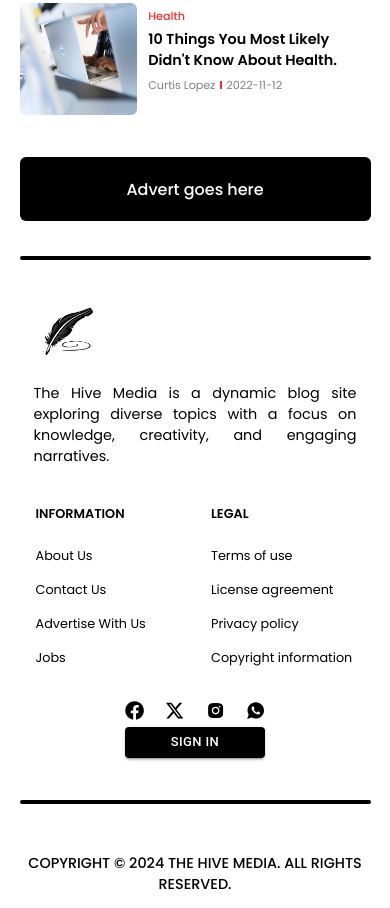
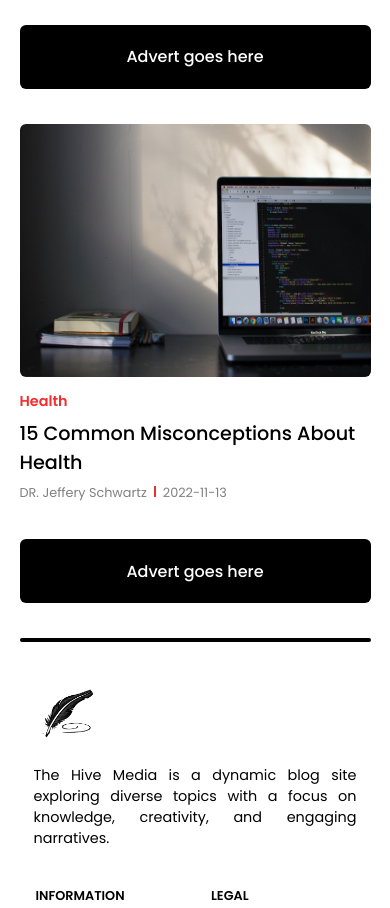
Before and after one commit to Fareed0001/thehivemedia, a Next.js app: page / in a window 390 px wide. Shown: the part 900-1808 px from the top of the page. Built offline with nearby package versions, Linux system fonts and the light colour scheme.

Commit message:
abu corrections on mobile view

```diff
--- a/src/components/Card/ImageLeftContentRight.jsx
+++ b/src/components/Card/ImageLeftContentRight.jsx
@@ -15,7 +15,7 @@ function ImageLeftContentRight() {
   const [firstPost, secondPost, thirdPost] = PostData.slice(1, 4);
 
   // Function to generate card link
-  const generateCardLink = (post) => `/${post.category}/${post.id}`;
+  const generateCardLink = (post) => `/${post.category}/${post.title}`;
 
   return (
     <div className={styles.imageLeftContentRightDiv}>
--- a/src/components/Card/ImageTopContentBottom.jsx
+++ b/src/components/Card/ImageTopContentBottom.jsx
@@ -16,7 +16,7 @@ function ImageTopContentButtom() {
   const firstPost = PostData[0];
 
   // Function to generate card link
-  const generateCardLink = (post) => `/${post.category}/${post.id}`;
+  const generateCardLink = (post) => `/${post.category}/${post.title}`;
 
   return (
     <div className={styles.imageTopContentButtomDiv}>
--- a/src/components/HomePage/HomePage.jsx
+++ b/src/components/HomePage/HomePage.jsx
@@ -1,5 +1,6 @@
 import React from "react";
 import HomePageFirstDiv from "./HomePageFirstDiv";
+import HomePageSecondDiv from "./HomePageSecondDiv";
 import styles from "@/styles/homepage.module.css";
 import Advert from "../Advert/Advert"
 
@@ -10,6 +11,8 @@ function HomePage() {
         <div className={styles.homePageDiv}>
             <HomePageFirstDiv />
             <Advert />
+            <HomePageSecondDiv />
+            <Advert />
         </div>
     );
 
--- a/src/components/HomePage/HomePageSecondDiv.jsx
+++ b/src/components/HomePage/HomePageSecondDiv.jsx
@@ -0,0 +1,42 @@
+import React from "react";
+import styles from '@/styles/homepage.module.css';
+import { Grid } from '@mui/material';
+import { CardActionArea } from '@mui/material';
+import { PostData } from "@/Data/Post";
+import { ImageTopContentButtomImage } from "../Card/CardImage";
+import { CardTextDiv } from "../Card/CardTextDiv";
+
+
+function HomePageSecondDiv() {
+
+    // Get the category post from the array
+    const categoryFirstPost = PostData[4];
+    // const categorySecondPost = PostData[0];
+
+    // Function to generate card link
+    const generateCardLink = (post) => `/${post.category}/${post.title}`;
+
+
+    return (
+        <Grid container className={styles.homePageFirstDiv}>
+            <Grid item xs={12} sm={6} md={6} lg={3} className={styles.homePageFirstDivLargeCardDiv}>
+                <CardActionArea href={generateCardLink(categoryFirstPost)}>
+                    <ImageTopContentButtomImage
+                        altText="Test image"
+                        imagePath={categoryFirstPost.image}
+                    />
+                    <CardTextDiv
+                        category={categoryFirstPost.category}
+                        title={categoryFirstPost.title}
+                        author={categoryFirstPost.author}
+                        date={categoryFirstPost.date}
+                        source={categoryFirstPost.source}
+                    />
+                </CardActionArea>
+            </Grid>
+        </Grid>
+    );
+
+}
+
+export default HomePageSecondDiv;
--- a/src/components/Navbar/SideMenu.jsx
+++ b/src/components/Navbar/SideMenu.jsx
@@ -14,17 +14,17 @@ import Link from "next/link";
 import { IoEnter } from "react-icons/io5";
 import { MdSportsBasketball } from "react-icons/md";
 import { GrTechnology } from "react-icons/gr";
-import { RiMovie2Fill } from "react-icons/ri";
-import { SiAlienware } from "react-icons/si";
+import { RiMovie2Line } from "react-icons/ri";
+import { RiAliensLine } from "react-icons/ri";
 import { SiYourtraveldottv } from "react-icons/si";
 import { MdNightlife } from "react-icons/md";
 import { SiDcentertainment } from "react-icons/si";
-import { FaUserSecret } from "react-icons/fa";
-import { FaCircleInfo } from "react-icons/fa6";
-import { RiContactsBookFill } from "react-icons/ri";
-import { RiAdvertisementFill } from "react-icons/ri";
+import { FaPersonCircleQuestion } from "react-icons/fa6";
+import { BsInfoCircle } from "react-icons/bs";
+import { TiContacts } from "react-icons/ti";
+import { RiAdvertisementLine } from "react-icons/ri";
 import { TiWeatherPartlySunny } from "react-icons/ti";
-import { FaPodcast } from "react-icons/fa";
+import { LiaPodcastSolid } from "react-icons/lia";
 import { IoNewspaperOutline } from "react-icons/io5";
 
 
@@ -67,7 +67,7 @@ function Sidebar() {
 
           <div className={styles.mobileSideBar}>
             <ListItem onClick={handleDrawerClose}>
-                <Link href=""><ListItemText primary={<><FaPodcast /> Podcast</>} /></Link>
+                <Link href=""><ListItemText primary={<><LiaPodcastSolid /> Podcast</>} /></Link>
             </ListItem>
             <ListItem onClick={handleDrawerClose}>
                 <Link href=""><ListItemText primary={<><IoNewspaperOutline /> News</>} /></Link>
@@ -82,10 +82,10 @@ function Sidebar() {
             <Link href=""><ListItemText primary={<><GrTechnology /> Technology</>} /></Link>
           </ListItem>
           <ListItem onClick={handleDrawerClose}>
-            <Link href=""><ListItemText primary={<><RiMovie2Fill /> Movies</>} /></Link>
+            <Link href=""><ListItemText primary={<><RiMovie2Line /> Movies</>} /></Link>
           </ListItem>
           <ListItem onClick={handleDrawerClose}>
-            <Link href=""><ListItemText primary={<><SiAlienware /> Conspiracy</>} /></Link>
+            <Link href=""><ListItemText primary={<><RiAliensLine /> Conspiracy</>} /></Link>
           </ListItem>
           <ListItem onClick={handleDrawerClose}>
             <Link href=""><ListItemText primary={<><SiYourtraveldottv /> Travel</>} /></Link>
@@ -97,20 +97,20 @@ function Sidebar() {
             <Link href=""><ListItemText primary={<><SiDcentertainment /> Entertainment</>} /></Link>
           </ListItem>
           <ListItem onClick={handleDrawerClose}>
-            <Link href=""><ListItemText primary={<><FaUserSecret /> Anonymous</>} /></Link>
+            <Link href=""><ListItemText primary={<><FaPersonCircleQuestion /> Anonymous</>} /></Link>
           </ListItem>
           <ListItem onClick={handleDrawerClose}>
             <Link href=""><ListItemText primary={<><TiWeatherPartlySunny /> Weather</>} /></Link>
           </ListItem>
           <Divider className={styles.sidebarDivider} />
           <ListItem onClick={handleDrawerClose}>
-            <Link href=""><ListItemText primary={<><FaCircleInfo /> About</>} /></Link>
+            <Link href=""><ListItemText primary={<><BsInfoCircle /> About</>} /></Link>
           </ListItem>
           <ListItem onClick={handleDrawerClose}>
-            <Link href=""><ListItemText primary={<><RiContactsBookFill /> Contacts</>} /></Link>
+            <Link href=""><ListItemText primary={<><TiContacts /> Contacts</>} /></Link>
           </ListItem>
           <ListItem onClick={handleDrawerClose}>
-            <Link href=""><ListItemText primary={<><RiAdvertisementFill /> Adversiment</>} /></Link>
+            <Link href=""><ListItemText primary={<><RiAdvertisementLine /> Adversiment</>} /></Link>
           </ListItem>
           <ListItem onClick={handleDrawerClose}>
             <Button variant="contained" startIcon={<IoEnter />} size="small" className={styles.sidebarSignIn}>Sign In</Button>
--- a/src/styles/card.module.css
+++ b/src/styles/card.module.css
@@ -172,9 +172,15 @@
 /* start of phone styles 479 and below */
 @media screen and (max-width: 479px) {
 
+    /* ImageTopContentButtomImage  */
+    .imageTopContentButtomImage {
+        height: 30vh;
+    }
+    /* ImageTopContentButtomImage */
+
 /* ImageLeftContentRightImage */
 .ImageLeftContentRightImage {
-    height: 7rem;
+    height: 6rem;
 }
 /* ImageLeftContentRightImage */
 
```
